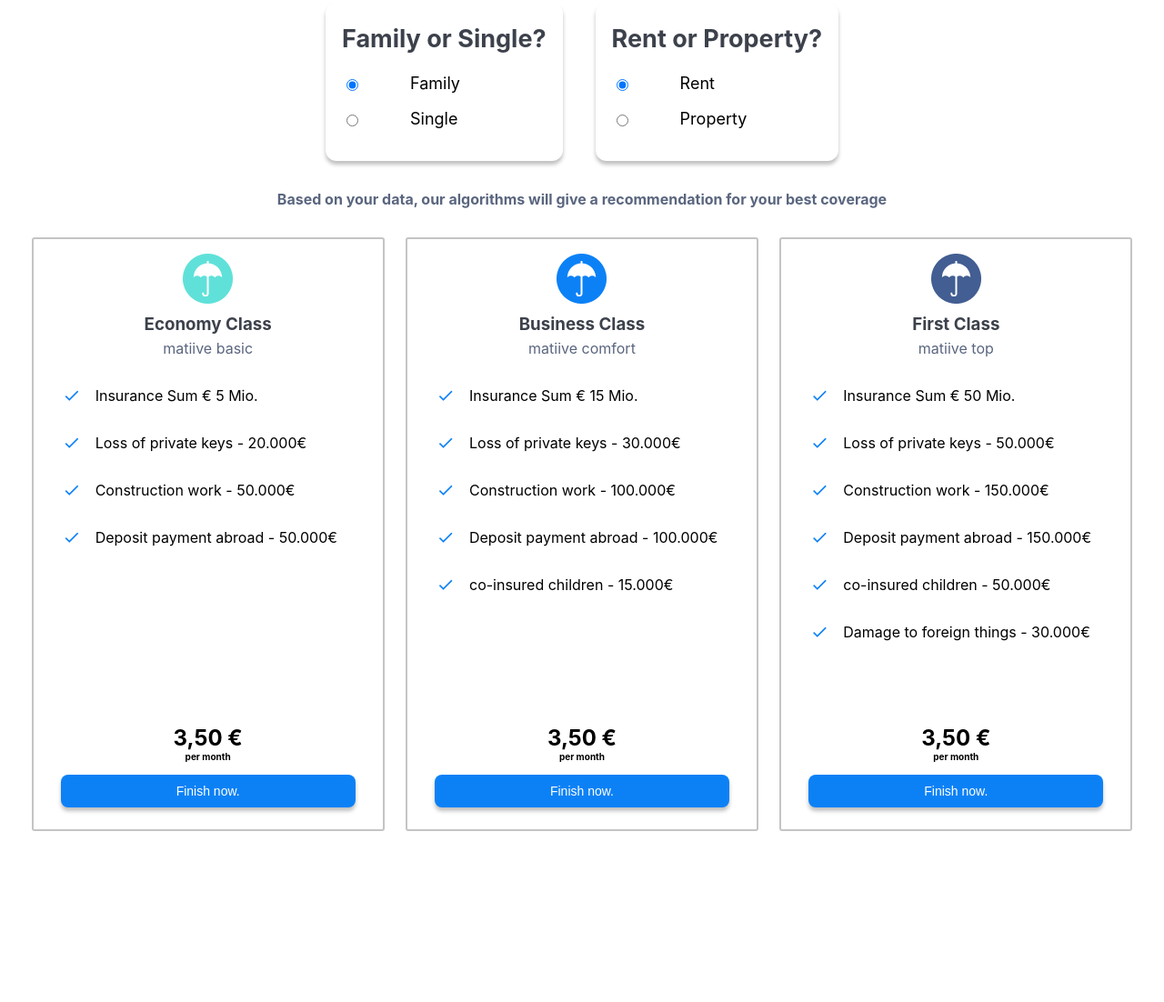
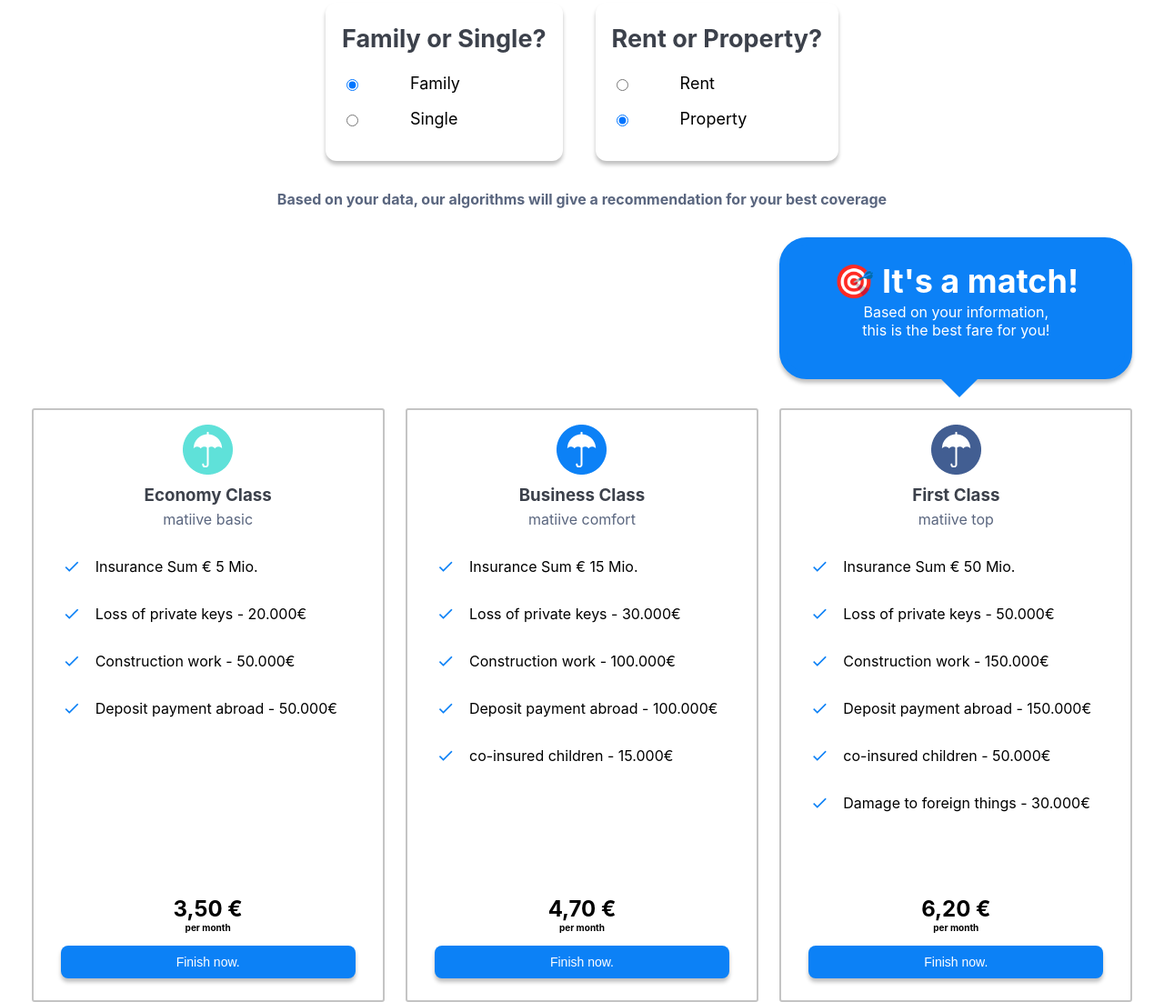
Before and after one commit to yOoMarvin/matiive-gatsby, a Gatsby site: page /liability in a window 1280 px wide. Shown: the part 1106-2208 px from the top of the page at 91% size. Before the commit the page ends 2076 px from the top, so only its background shows below. Built offline with nearby package versions, Linux system fonts and the light colour scheme; Gatsby itself is replaced by a stand-in of ours.

Commit message:
making the liability nudge dynamic 🌪

```diff
--- a/src/components/LiabilityData.js
+++ b/src/components/LiabilityData.js
@@ -32,25 +32,37 @@
 class LiabilityData extends React.Component {
   constructor() {
     super()
-
     this.state = {
       person: "family",
-      living: "rent",
+      living: "property",
     }
 
     this.handlePersonChange = this.handlePersonChange.bind(this)
     this.handleLivingChange = this.handleLivingChange.bind(this)
   }
+
   handlePersonChange(event) {
-    this.setState({
-      person: event.target.value,
-    })
+    this.setState(
+      {
+        person: event.target.value,
+      },
+      () => {
+        this.props.callbackFromParent(this.state)
+      }
+    )
   }
+
   handleLivingChange(event) {
-    this.setState({
-      living: event.target.value,
-    })
+    this.setState(
+      {
+        living: event.target.value,
+      },
+      () => {
+        this.props.callbackFromParent(this.state)
+      }
+    )
   }
+
   render() {
     return (
       <Container>
--- /dev/null
+++ b/src/components/LiabilityNudge.js
@@ -0,0 +1,53 @@
+import React from "react"
+import styled from "styled-components"
+
+const Container = styled.div`
+  box-shadow: 0px 4px 4px rgba(0, 0, 0, 0.25);
+  background-color: #0c81f6;
+  border-radius: 30px;
+  padding: 1em;
+  text-align: center;
+  margin-bottom: 2em;
+
+  border: 8px solid #0c81f6;
+  -webkit-border-radius: 30px;
+  -moz-border-radius: 30px;
+  -webkit-box-shadow: 0px 4px 4px rgba(0, 0, 0, 0.25);
+  -moz-box-shadow: 0px 4px 4px rgba(0, 0, 0, 0.25);
+
+  &:after {
+    content: " ";
+    position: relative;
+    width: 0;
+    height: 0;
+    left: 0.2em;
+    top: 4em;
+    border: 39px solid transparent;
+    border-top-color: #0c81f6;
+    border-bottom: 0;
+  }
+`
+
+const Title = styled.h1`
+  color: white;
+  font-size: 36px;
+  line-height: 0px;
+`
+const Description = styled.div`
+  color: white;
+`
+class LiabilityNudge extends React.Component {
+  render() {
+    return (
+      <Container>
+        <Title>🎯 It's a match!</Title>
+        <Description>
+          Based on your information, <br />
+          this is the best fare for you!
+        </Description>
+      </Container>
+    )
+  }
+}
+
+export default LiabilityNudge
--- a/src/components/LiabilityOptions.js
+++ b/src/components/LiabilityOptions.js
@@ -2,6 +2,7 @@
 import styled from "styled-components"
 
 import TarifOption from "./TarifOption"
+import LiabilityNudge from "./LiabilityNudge"
 
 const Container = styled.div`
   display: flex;
@@ -10,11 +11,17 @@
   align-items: flex-end;
   flex-wrap: wrap;
 `
-
+const Nudge = styled.div`
+  display: flex;
+  flex-direction: column;
+`
 class LiabilityOptions extends React.Component {
   render() {
+    console.log(this.props.userData)
     return (
       <Container>
+        <Nudge>
+          {this.props.userData.person === "single" ? <LiabilityNudge /> : null}
           <TarifOption
             image="/liability-basic.png"
             title="Economy Class"
@@ -25,6 +32,8 @@
             row4="Deposit payment abroad - 50.000€"
             price="3,50 €"
           />
+        </Nudge>
+        <Nudge>
           <TarifOption
             image="/liability-comfort.png"
             title="Business Class"
@@ -34,8 +43,11 @@
             row3="Construction work - 100.000€"
             row4="Deposit payment abroad - 100.000€"
             row5="co-insured children - 15.000€"
-          price="3,50 €"
+            price="4,70 €"
           />
+        </Nudge>
+        <Nudge>
+          {this.props.userData.person === "family" ? <LiabilityNudge /> : null}
           <TarifOption
             image="/liability-top.png"
             title="First Class"
@@ -46,8 +58,9 @@
             row4="Deposit payment abroad - 150.000€"
             row5="co-insured children - 50.000€"
             row6="Damage to foreign things - 30.000€"
-          price="3,50 €"
+            price="6,20 €"
           />
+        </Nudge>
       </Container>
     )
   }
--- a/src/pages/liability.js
+++ b/src/pages/liability.js
@@ -21,6 +21,16 @@
 `
 
 class Liability extends React.Component {
+  constructor() {
+    super()
+    this.state = {
+      person: "family",
+      living: "property",
+    }
+  }
+  myCallback = dataFromChild => {
+    this.setState(dataFromChild)
+  }
   render() {
     return (
       <div>
@@ -42,12 +52,12 @@
               Our private liability insurnace at a glance. <br />
               Excellent protection. Suitable for you.
             </Title>
-            <LiabilityData />
+            <LiabilityData callbackFromParent={this.myCallback} />
             <h4 style={{ textAlign: "center", marginBottom: "2em" }}>
               Based on your data, our algorithms will give a recommendation for
               your best coverage
             </h4>
-            <LiabilityOptions />
+            <LiabilityOptions userData={this.state} />
           </div>
         </Page>
       </div>
```
Lines whose indentation alone changed are shown as unchanged.
